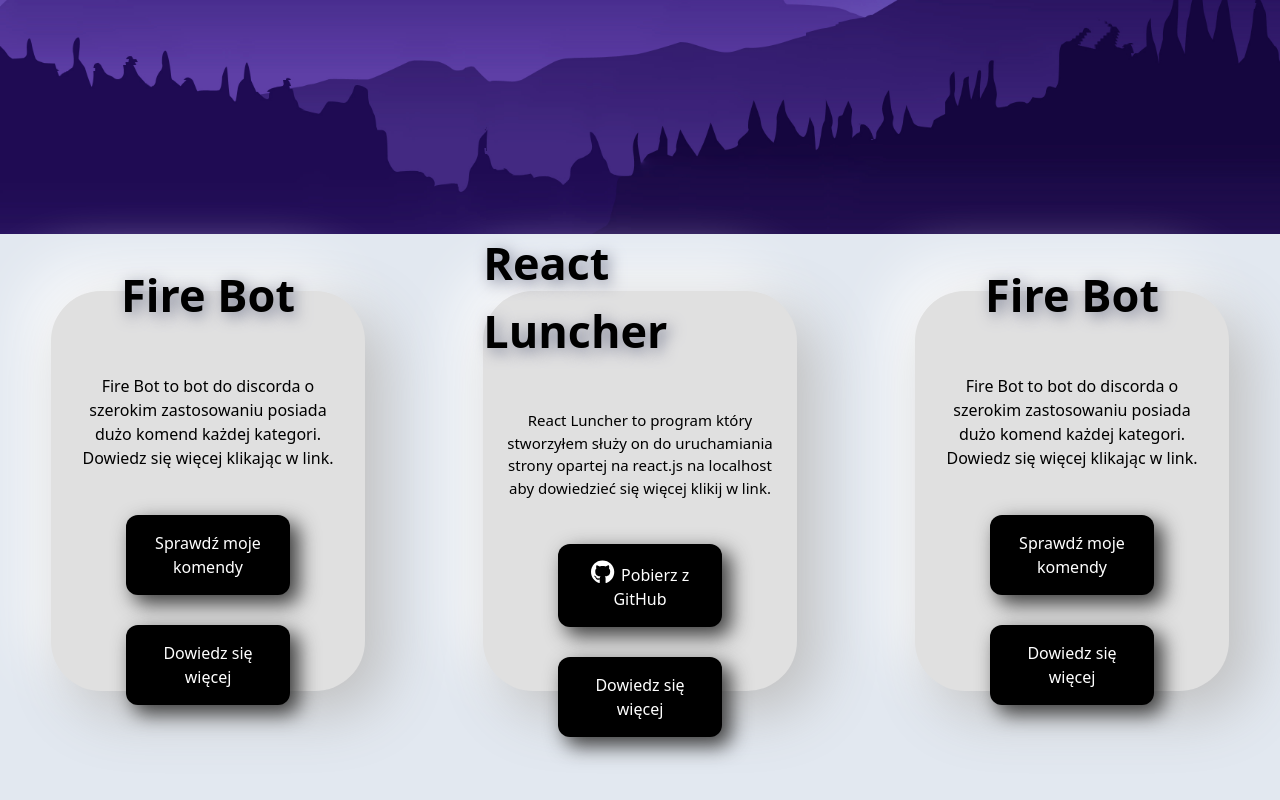
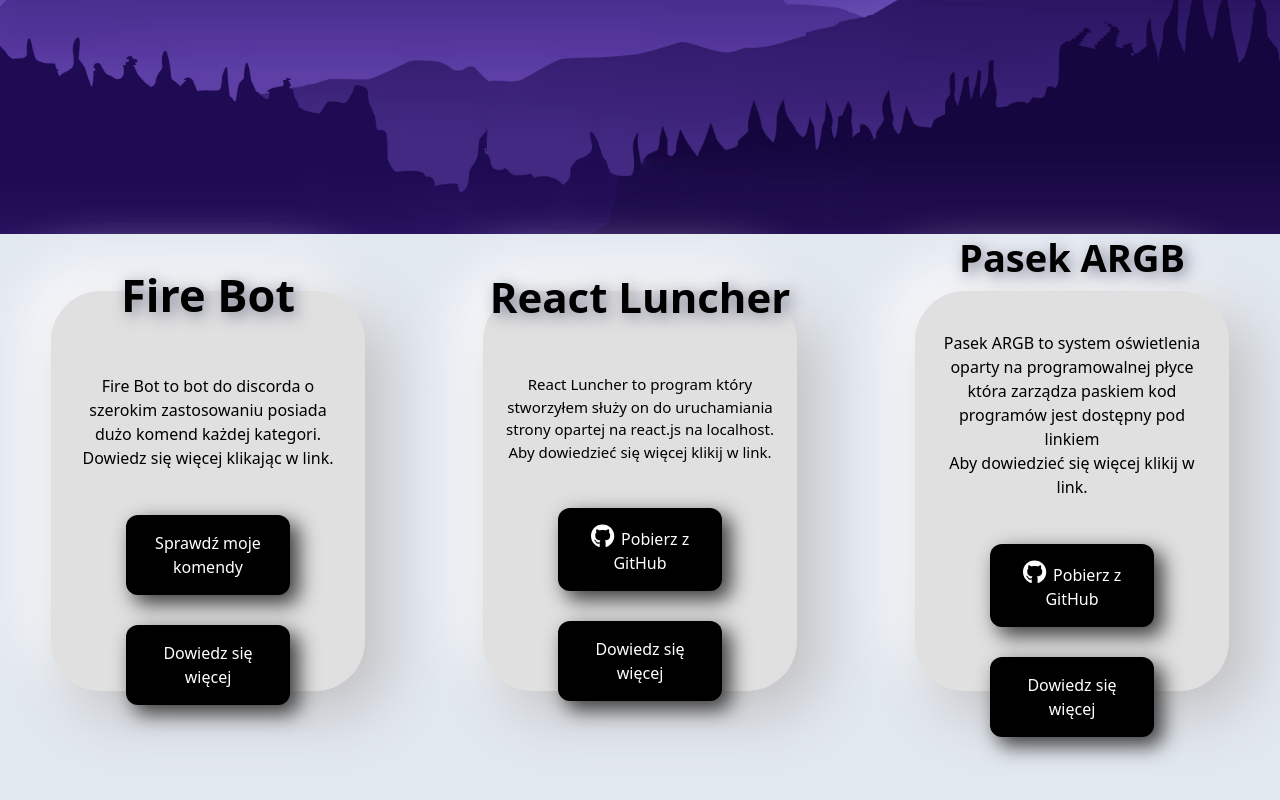
Before and after one commit to itork-glitch/React-Portfolio, a React (Vite) app: page / in a window 1280 px wide. Shown: the part 566-1366 px from the top of the page. Built offline with nearby package versions, Linux system fonts and the light colour scheme.

Commit message:
projects 3.8/5

```diff
--- a/src/components/projects.jsx
+++ b/src/components/projects.jsx
@@ -57,7 +57,7 @@
               <h1
                 className={`${theme === 'dark' ? 'darkp' : ''} ${
                   theme === 'dark' ? '' : 'title'
-                }`}
+                } text-[40px] xs:text-[40px] sm:text-[55px] md:text-[42px]`}
               >
                 React Luncher
               </h1>
@@ -69,8 +69,8 @@
                 } `}
               >
                 React Luncher to program który stworzyłem służy on do
-                uruchamiania strony opartej na react.js na localhost <br />
-                aby dowiedzieć się więcej klikij w link.
+                uruchamiania strony opartej na react.js na localhost. <br />
+                Aby dowiedzieć się więcej klikij w link.
               </p>
               <a
                 href="https://github.com/itork-glitch/React-Luncher"
@@ -102,9 +102,9 @@
               <h1
                 className={`${theme === 'dark' ? 'darkp' : ''} ${
                   theme === 'dark' ? '' : 'title'
-                }`}
+                } text-[40px] xs:text-[40px] sm:text-[55px] md:text-[38px]`}
               >
-                Fire Bot
+                Pasek ARGB
               </h1>
             </div>
             <div className="description flex flex-col justify-center">
@@ -113,15 +113,23 @@
                   theme === 'dark' ? 'darkp' : ''
                 }`}
               >
-                Fire Bot to bot do discorda o szerokim zastosowaniu posiada dużo
-                komend każdej kategori. <br /> Dowiedz się więcej klikając w
-                link.
+                Pasek ARGB to system oświetlenia oparty na programowalnej płyce
+                która zarządza paskiem kod programów jest dostępny pod linkiem
+                <br />
+                Aby dowiedzieć się więcej klikij w link.
               </p>
-              <Link to="/commands" className="flex justify-center px-5">
+              <a
+                href="https://github.com/itork-glitch?tab=repositories&q=&type=&language=c%2B%2B&sort="
+                className="flex justify-center px-5"
+              >
                 <button className="mb-[30px] p-4 rounded-xl text-white bg-black w-[60%] self-center hover:scale-110 lg:hover:w-[70%] transition-all duration-300 ease-out btn-shadow">
-                  Sprawdź moje komendy
+                  <FontAwesomeIcon
+                    icon="fa-brands fa-github"
+                    className="mr-[7px] text-2xl"
+                  />
+                  Pobierz z GitHub
                 </button>
-              </Link>
+              </a>
               <Link to="/fire" className="flex justify-center px-5">
                 <button className="p-4 rounded-xl text-white bg-black w-[80%] md:w-[60%] self-center hover:scale-110 lg:hover:w-[70%] transition-all duration-300 ease-out btn-shadow">
                   Dowiedz się więcej
```
